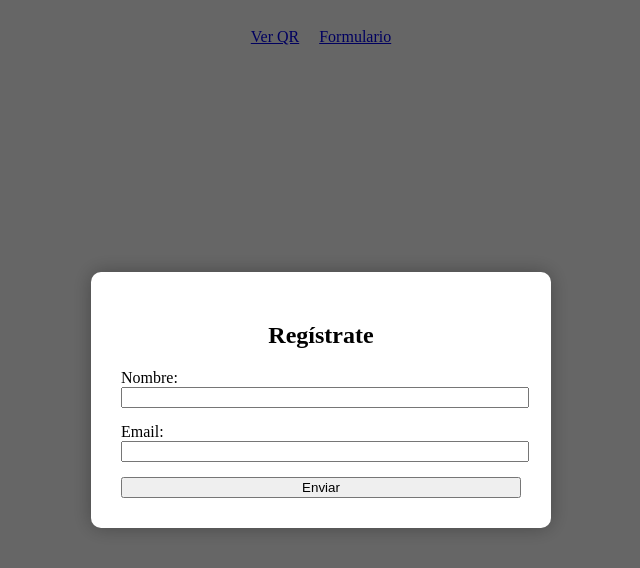
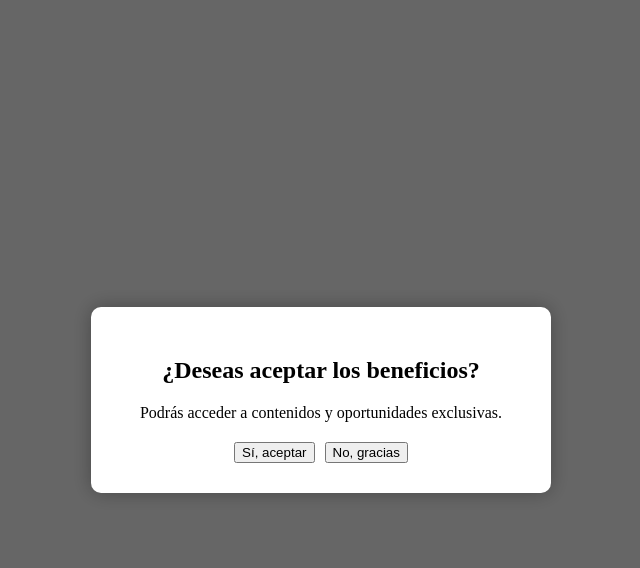
Before and after one commit to TechMMZ/pagina_web_, a React (Vite) app: page /registro in a window 1280 px wide. Shown: the top 568 px of the page, without its empty margins (319-959 px from the left). Built offline with nearby package versions, Linux system fonts and the light colour scheme.

Commit message:
Agregamos en Formulario de Google

```diff
--- a/src/App.jsx
+++ b/src/App.jsx
@@ -6,10 +6,10 @@
 const App = () => {
   return (
     <Router>
-      <nav style={{ textAlign: 'center', padding: '20px' }}>
+      {/* <nav style={{ textAlign: 'center', padding: '20px' }}>
         <Link to="/" style={{ marginRight: '20px' }}>Ver QR</Link>
         <Link to="/registro">Formulario</Link>
-      </nav>
+      </nav> */}
 
       <Routes>
         <Route path="/" element={<QRGenerator />} />
--- a/src/RegisterForm.jsx
+++ b/src/RegisterForm.jsx
@@ -3,24 +3,23 @@
 import { useNavigate } from 'react-router-dom';
 
 const RegisterForm = () => {
-    const [formData, setFormData] = useState({ name: '', email: '' });
+    const [showConsent, setShowConsent] = useState(true);
+    const [showForm, setShowForm] = useState(false);
     const navigate = useNavigate();
 
-    const handleChange = (e) => {
-        setFormData({ ...formData, [e.target.name]: e.target.value });
+    const handleAccept = () => {
+        setShowConsent(false);
+        setShowForm(true);
     };
 
-    const handleSubmit = (e) => {
-        e.preventDefault();
-
-        // Aquí puedes guardar los datos, enviar a una API, etc.
-        console.log('Formulario enviado:', formData);
-
-        // Redirige a la página principal después de enviar
-        navigate('/');
+    const handleDecline = () => {
+        navigate('/'); // Puedes cambiar esto por la ruta que quieras
     };
 
     return (
+        <>
+            {/* Modal de consentimiento */}
+            {showConsent && (
                 <div style={{
                     position: 'fixed',
                     top: 0, left: 0, right: 0, bottom: 0,
@@ -34,38 +33,54 @@
                         borderRadius: '10px',
                         width: '90%',
                         maxWidth: '400px',
+                        textAlign: 'center',
                         boxShadow: '0 0 20px rgba(0,0,0,0.3)'
                     }}>
-                <h2 style={{ textAlign: 'center' }}>Regístrate</h2>
-                <form onSubmit={handleSubmit}>
-                    <div style={{ marginBottom: '15px' }}>
-                        <label>Nombre:<br />
-                            <input
-                                type="text"
-                                name="name"
-                                value={formData.name}
-                                onChange={handleChange}
-                                required
-                                style={{ width: '100%' }}
-                            />
-                        </label>
-                    </div>
-                    <div style={{ marginBottom: '15px' }}>
-                        <label>Email:<br />
-                            <input
-                                type="email"
-                                name="email"
-                                value={formData.email}
-                                onChange={handleChange}
-                                required
-                                style={{ width: '100%' }}
-                            />
-                        </label>
-                    </div>
-                    <button type="submit" style={{ width: '100%' }}>Enviar</button>
-                </form>
+                        <h2>¿Deseas aceptar los beneficios?</h2>
+                        <p>Podrás acceder a contenidos y oportunidades exclusivas.</p>
+                        <div style={{ marginTop: '20px', display: 'flex', gap: '10px', justifyContent: 'center' }}>
+                            <button onClick={handleAccept}>Sí, aceptar</button>
+                            <button onClick={handleDecline}>No, gracias</button>
                         </div>
                     </div>
+                </div>
+            )}
+
+            {/* Modal con el formulario */}
+            {showForm && (
+                <div style={{
+                    position: 'fixed',
+                    top: 0, left: 0, right: 0, bottom: 0,
+                    backgroundColor: 'rgba(0,0,0,0.6)',
+                    display: 'flex', justifyContent: 'center', alignItems: 'center',
+                    zIndex: 999
+                }}>
+                    <div style={{
+                        backgroundColor: 'white',
+                        padding: '20px',
+                        borderRadius: '10px',
+                        width: '95%',
+                        maxWidth: '800px',
+                        maxHeight: '90vh',
+                        overflow: 'hidden',
+                        boxShadow: '0 0 20px rgba(0,0,0,0.3)'
+                    }}>
+                        <iframe
+                            src="https://docs.google.com/forms/d/e/1FAIpQLSeHtaKN7-218pPcd7ZuuqJTFGOEZZLDFhHDdqhDMMMFLHBGJg/viewform?embedded=true"
+                            width="100%"
+                            height="600px"
+                            frameBorder="0"
+                            marginHeight="0"
+                            marginWidth="0"
+                            title="Google Form"
+                            style={{ border: 'none' }}
+                        >
+                            Cargando…
+                        </iframe>
+                    </div>
+                </div>
+            )}
+        </>
     );
 };
 
```
Lines whose indentation alone changed are shown as unchanged.
